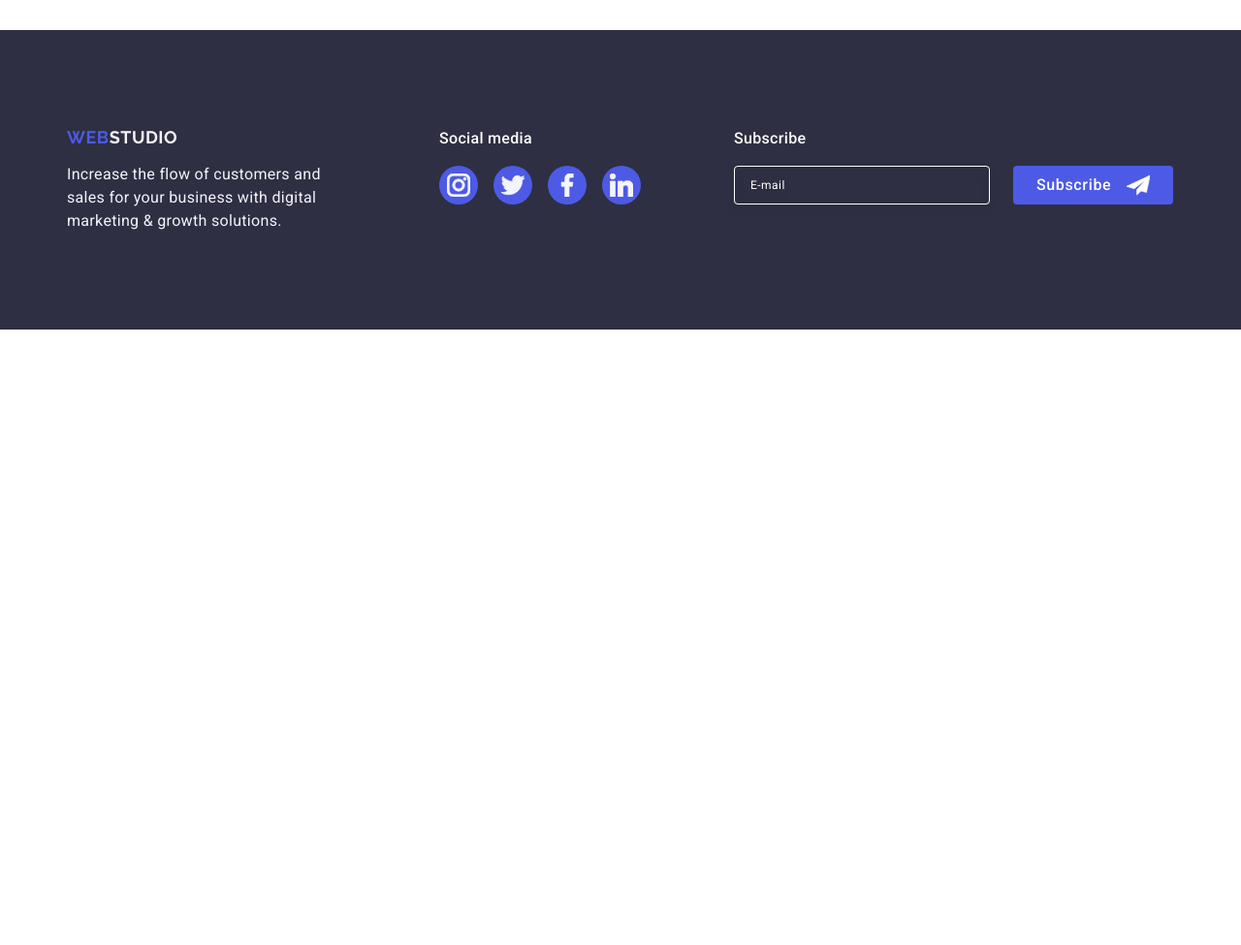
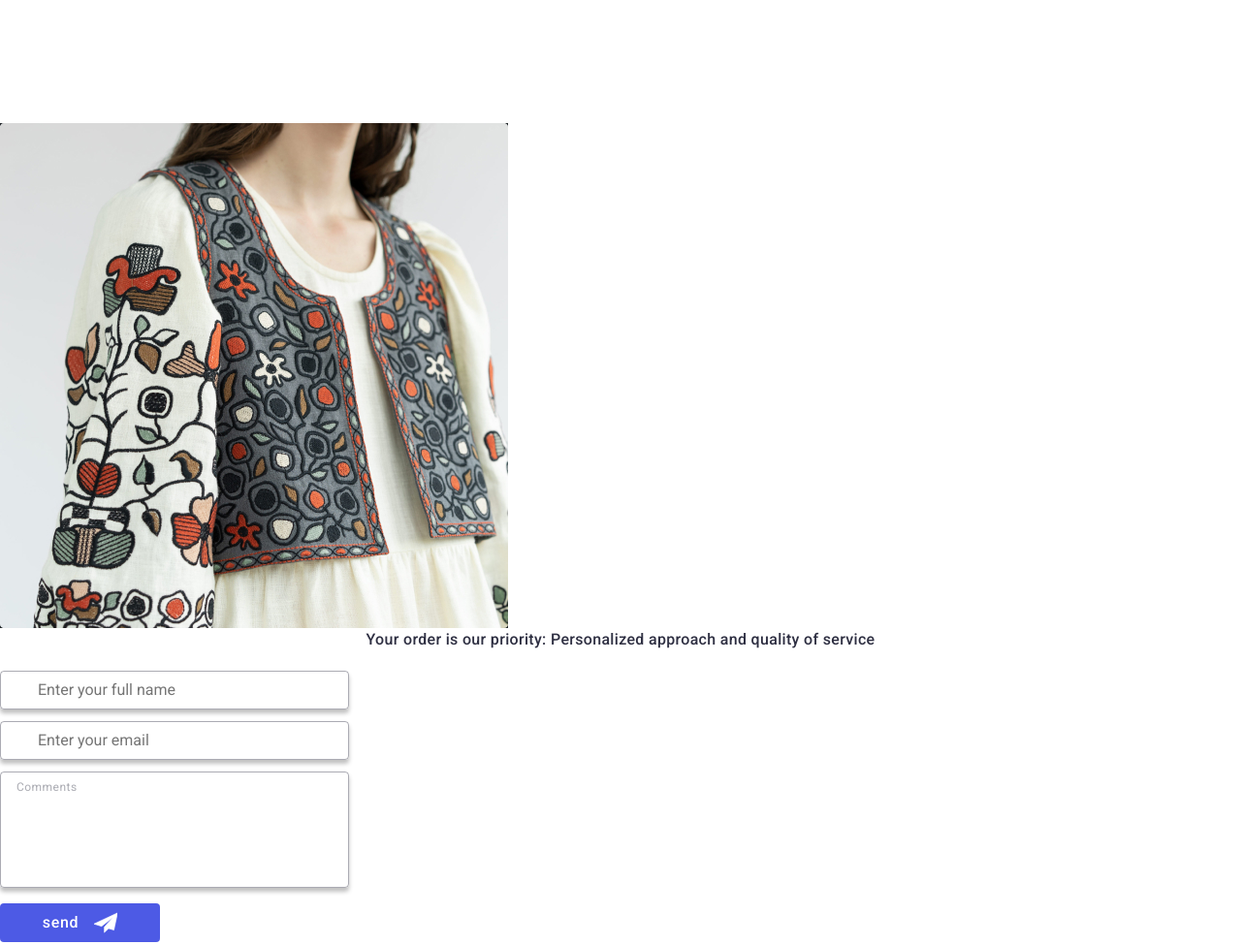
Before and after one commit to HannaAssaf/Trial-version, a plain HTML site: page index.html in a window 1280 px wide. Shown: the part 3160-4135 px from the top of the page at 97% size. Before the commit the page ends 3500 px from the top, so only its background shows below. Drawn offline with nearby package versions, Linux system fonts and the light colour scheme.

Commit message:
розмітка1

```diff
--- a/index.html
+++ b/index.html
@@ -374,6 +374,101 @@
                 </ul>
             </div>
         </section>
+    <!-- YOUR ORDER -->
+    <section class="your-order section">
+        <div class="your-order-background">
+
+        </div>
+        <div class="order-container">
+            <img class="order-img"
+                            srcset="
+                            ./images/               -mobile.jpg          288w,
+                            ./images/               -tablet.jpg          356w,
+                            /images/vyshyvanka/white-desctop1200.jpg     360w,
+                            /images/vyshyvanka/white-desctop1440.jpg     360w,
+                            ./images/               -mobile@2x.jpg       576w,
+                            ./images/               -tablet@2x.jpg       712w,
+                            /images/vyshyvanka/white-desctop1200@2x.jpg
+                            /images/vyshyvanka/white-desctop1440@2x.jpg  720w
+                            "
+                            sizes="(min-width: 1158px) 360px, (min-width: 767px) 356px, (max-width: 767px) 288px"
+                            src="./images/our-portfolio/online-courses-6-mobile.jpg "
+                            alt="Girl with phone" />
+
+
+
+            <!-- <div class="backdrop "> -->
+                <div class="your-order-field">
+                    <h3 class="review-form-description"><span>Your order</span> is our priority: Personalized approach and quality of service</h3>
+                    <form class="review-form">
+                            <div class="review-form-field-wrapper">
+                                <label class="review-form-field-label" for="user-name">
+                                </label>
+                                <div class="review-form-input-wrapper">
+                                    <input
+                                class="review-form-field"
+                                type="text"
+                                name="user-name"
+                                id="user-name"
+                                required
+                                pattern="[a-zA-Zа-яА-ЯіІїЇєЄґҐйЙʼ]+"
+                                placeholder="Enter your full name"
+                                title="Olena"
+                                />
+                                </div>
+                            </div>
+                            <div class="review-form-field-wrapper">
+                                <label class="review-form-field-label" for="user-phone">
+
+                                </label>
+                                <div class="review-form-input-wrapper">
+                                    <input
+                                    class="review-form-field"
+                                    type="text"
+                                    name="user_phone"
+                                    id="user-phone"
+                                    required
+                                    pattern="[0-9]{3}-[0-9]{3}-[0-9]{2}-[0-9]{2}"
+                                    placeholder="Enter your email"
+                                    title="xxx-xxx-xx-xx"/>
+                                </div>
+                            </div>
+
+                            <div class="review-form-field-wrapper comment">
+                                <label class="review-form-field-label" for="user-comment">
+
+                                </label>
+                                <textarea class="review-form-messege"
+                                name="user-comment"
+                                id="user-comment"
+                                placeholder="Comments"></textarea>
+                            </div>
+
+                        <button class="subscribe-form-btn" type="submit">
+                            send
+                            <svg class="subscribe-form-btn-icon" width="24" height="24">
+                                <use href="./images/icons.svg#icon-send"></use>
+                            </svg>
+                        </button>
+                    </form>
+                </div>
+
+
+            <!-- </div> -->
+
+
+
+
+
+
+        </div>
+
+
+
+    </section>
+
+
+
     </main>
 
 
```
Also changed, not shown: images/vyshyvanka/g8.svg (added), images/vyshyvanka/green-desctop1440@2x.jpg (added), images/vyshyvanka/green-desctop@2x.jpg (added), images/vyshyvanka/green-tablet@2x.jpg (added), images/vyshyvanka/mobile-1.jpg (added), images/vyshyvanka/white-desctop1200.@2x.jpg (added), images/vyshyvanka/white-desctop1200.jpg (added), images/vyshyvanka/white-desctop1280@2x.jpg (added), images/vyshyvanka/white-desctop1440@2x.jpg (added), 1 other file.
